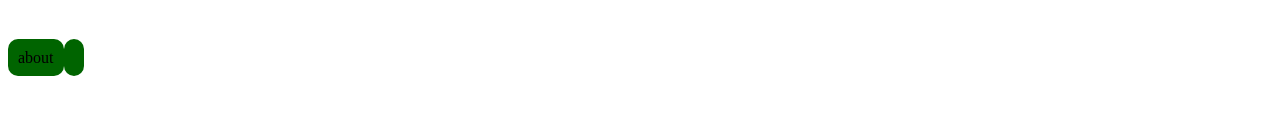
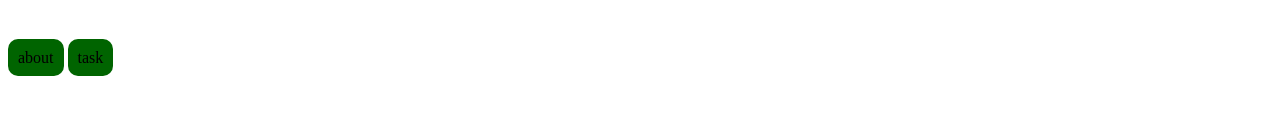
Before and after one commit to poojana-moorthi/project1, a plain HTML site: page index.html in a window 1280 px wide. Shown: the part 353-468 px from the top of the page. Drawn offline with Linux system fonts and the light colour scheme.

Commit message:
commited

```diff
--- a/index.html
+++ b/index.html
@@ -49,5 +49,5 @@
  </p>
     <br><br>
 <a href="./project/about.html">about</a>
-<a href="./tasl.html"></a>
+<a href="./tasl.html">task</a>
 </html>
```
